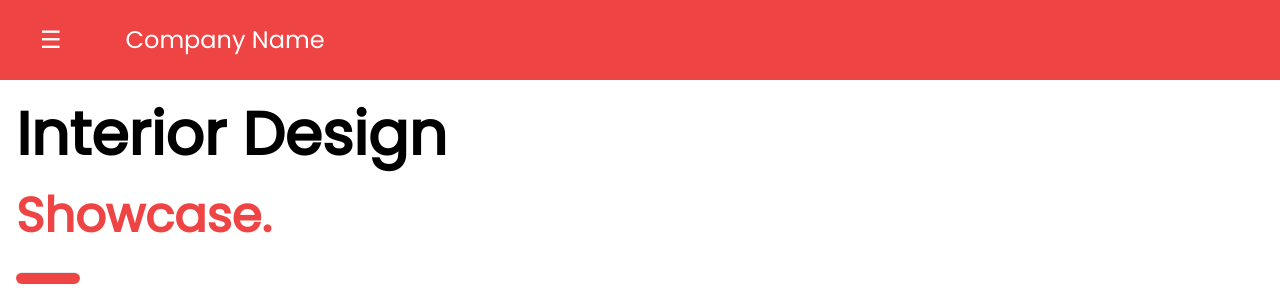
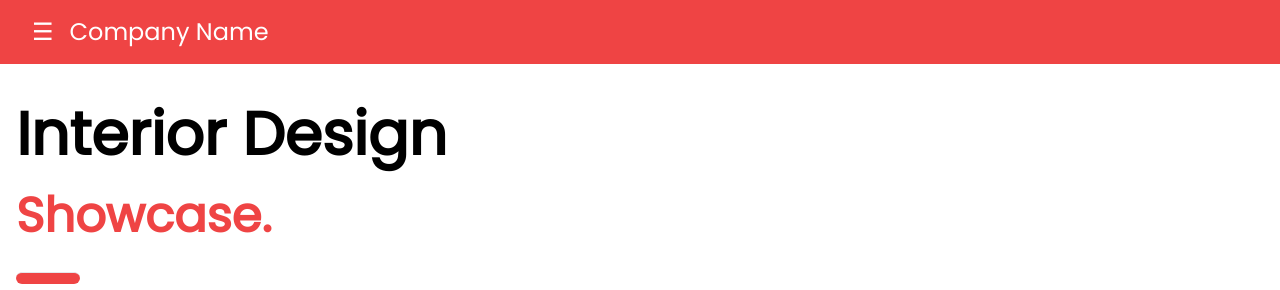
Before and after one commit to parabah/tw_intro, a website: page dist/app.html in a window 1280 px wide. Shown: the top 290 px of the page. Drawn offline with Linux system fonts and the light colour scheme.

Commit message:
19/07/2022 - Ajustes na tag header

```diff
--- a/dist/app.html
+++ b/dist/app.html
@@ -30,9 +30,9 @@
             <div class="w-full h-full bg-gray-900 opacity-60" onclick="w3_close()"></div>
         </nav>
 
-        <header class="flex flex-row items-center bg-red-500 text-white text-2xl">
-            <a href="javascript:void(0)" class="px-4 py-2 mx-6 my-4 hover:bg-gray-300 hover:text-black" onclick="w3_open()">☰</a>
-            <span class="mx-6 my-4">Company Name</span>
+        <header class="px-4 py-2 flex flex-row items-center bg-red-500 text-white text-2xl">
+            <a href="javascript:void(0)" class="px-4 py-2 mr-2 hover:bg-gray-300 hover:text-black" onclick="w3_open()">☰</a>
+            <span class="pl-2">Company Name</span>
         </header>
     </div>
     <div class="flex flex-col mt-20 mx-4">
```
